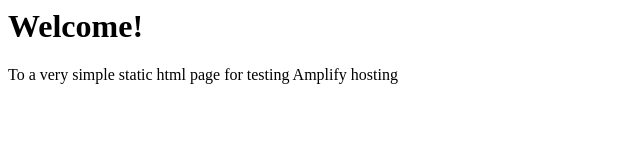
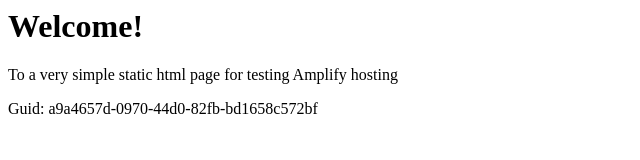
Before and after one commit to aws-aemilia-yul/Github-PR-Commit-Integration-Test-DoNotTouch-v1-prod-ca-central-1, a website: page src/index.html in a window 1280 px wide. Shown: the whole page, without its empty margins (0-640 px from the left). Drawn offline with Linux system fonts and the light colour scheme.

Commit message:
commit from integ tests

```diff
--- a/src/index.html
+++ b/src/index.html
@@ -1,3 +1,5 @@
+
+
 <html lang="en">
 
 <head>
@@ -10,6 +12,6 @@
 <body>
     <h1>Welcome!</h1>
     <p>To a very simple static html page for testing Amplify hosting</p>
-</body>
+    <p>Guid: a9a4657d-0970-44d0-82fb-bd1658c572bf</p></body>
 
 </html>
```
